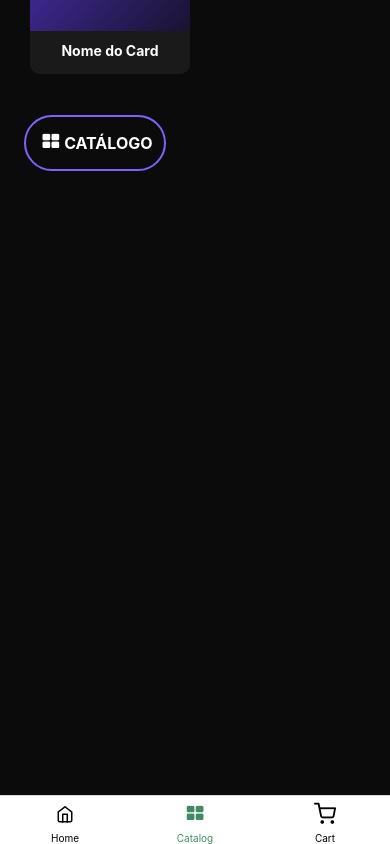
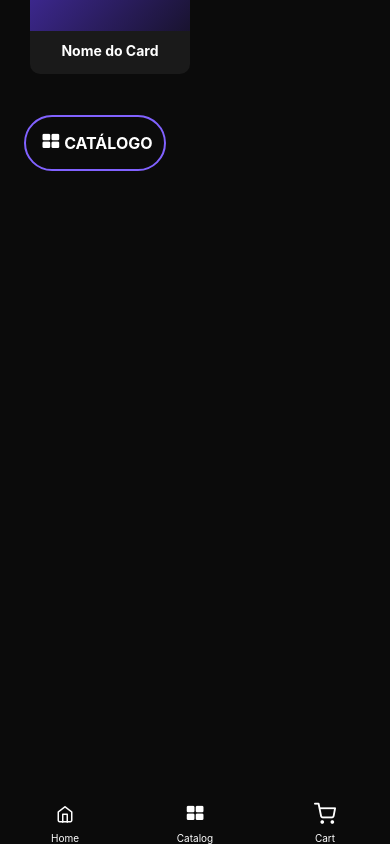
Before and after one commit to JoaoLemes18/E-commerce, a React Native app: screen /Catalog in a window 390 px wide. Built offline with nearby package versions, Linux system fonts and the light colour scheme.

Commit message:
feat: creating header style: stylizing tab routes

```diff
--- a/App.tsx
+++ b/App.tsx
@@ -1,7 +1,6 @@
 import React from "react";
 import { StatusBar } from "expo-status-bar";
 import { TabRoutes } from "./src/routes/";
-
 export default function App() {
   return (
     <>
--- /dev/null
+++ b/src/components/Header/index.tsx
@@ -0,0 +1,19 @@
+import { SafeAreaView, StyleSheet, Image, View } from "react-native";
+import { colors } from "../../colors";
+import Logo from "../../../assets/FSW_Store.png";
+export default function Header() {
+  return (
+    <SafeAreaView style={styles.header}>
+      <Image source={Logo} resizeMode="cover" />
+    </SafeAreaView>
+  );
+}
+
+const styles = StyleSheet.create({
+  header: {
+    flexDirection: "row",
+    backgroundColor: colors.backgroundColor,
+    alignItems: "center",
+    justifyContent: "space-between",
+  },
+});
--- a/src/routes/index.tsx
+++ b/src/routes/index.tsx
@@ -10,21 +10,31 @@ import CatalogIcon from "../components/Icons/Catalog";
 
 import Cart from "../screens/Cart";
 import CartIcon from "../components/Icons/Cart";
+import { colors } from "../colors";
 
 const Tab = createBottomTabNavigator();
 
 export function TabRoutes() {
   return (
     <NavigationContainer>
-      <Tab.Navigator>
+      <Tab.Navigator
+        screenOptions={{
+          tabBarActiveTintColor: "white",
+          tabBarInactiveTintColor: "white",
+
+          tabBarStyle: {
+            borderTopWidth: 0,
+            backgroundColor: colors.primaryColor,
+          },
+        }}
+      >
         <Tab.Screen
           name="Home"
           component={Home}
           options={{
             tabBarLabel: "Home",
             headerShown: false,
-            tabBarActiveTintColor: "#418B64",
-            tabBarInactiveTintColor: "#000",
+
             tabBarIcon: ({ color, size }) => (
               <HomeIcon color={color} size={size} />
             ),
@@ -35,8 +45,6 @@ export function TabRoutes() {
           component={Catalog}
           options={{
             headerShown: false,
-            tabBarActiveTintColor: "#418B64",
-            tabBarInactiveTintColor: "#000",
             tabBarLabel: "Catalog",
             tabBarIcon: ({ color, size }) => (
               <CatalogIcon color={color} size={size} />
@@ -48,8 +56,6 @@ export function TabRoutes() {
           component={Cart}
           options={{
             headerShown: false,
-            tabBarActiveTintColor: "#418B64",
-            tabBarInactiveTintColor: "#000",
             tabBarLabel: "Cart",
             tabBarIcon: ({ color, size }) => (
               <CartIcon color={color} size={size} />
@@ -60,3 +66,4 @@ export function TabRoutes() {
     </NavigationContainer>
   );
 }
+export default TabRoutes;
--- a/src/screens/Home/index.tsx
+++ b/src/screens/Home/index.tsx
@@ -1,10 +1,10 @@
 import { StyleSheet, Text, View } from "react-native";
 import { colors } from "../../colors";
-
+import Header from "../../components/Header";
 export default function App() {
   return (
     <View style={styles.container}>
-      <Text>Open up App.tsx to start working on your app!</Text>
+      <Header />
     </View>
   );
 }
@@ -12,7 +12,7 @@ export default function App() {
 const styles = StyleSheet.create({
   container: {
     flex: 1,
-    backgroundColor: colors.backgroundColor,
+    backgroundColor: colors.primaryColor,
     alignItems: "center",
     justifyContent: "center",
   },
```
Also changed, not shown: assets/FSW_Store.png (added).
